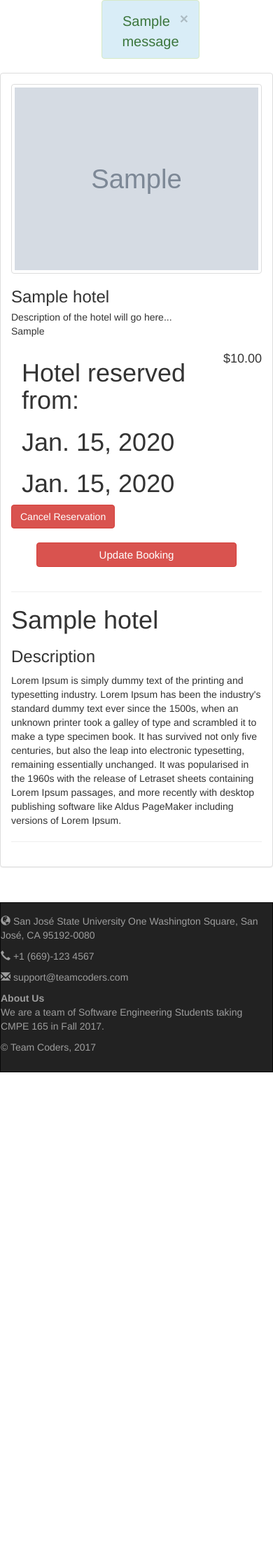
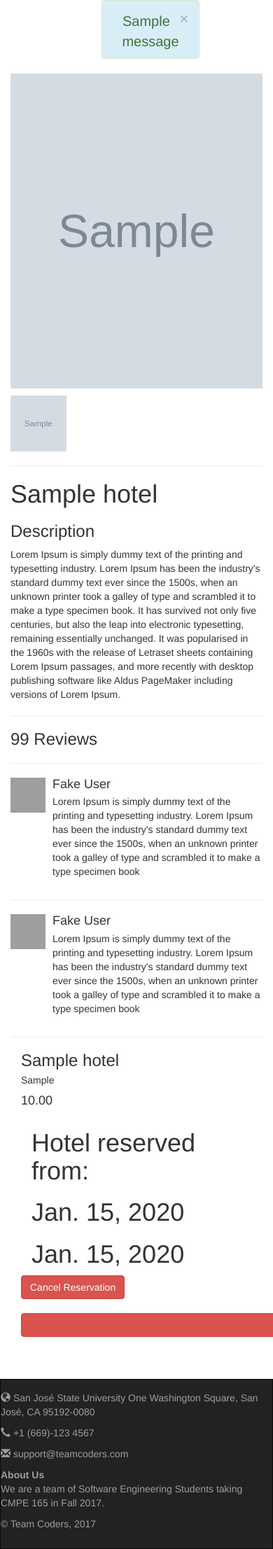
Before and after one commit to ayadawa/crunchy, a Django app: page /bookings/1/ in a window 390 px wide; the page is wider, and only the part inside the window is pictured. Shown: the part 192-2405 px from the top of that part at 70% size. Before the commit the page ends 1724 px from the top of that part, so only its background shows below. Run offline with Django 3.2, Linux system fonts and the light colour scheme; a user stored in the database is signed in; tables that the repository leaves empty hold one stand-in row (values such as "Sample post"); grey boxes marked "Sample" are stand-in pictures; one stand-in notice (Sample message) is shown; some libraries are stand-ins or nearby versions; grey boxes are pictures that could not be loaded.

Commit message:
fixes baby

```diff
--- a/bookings/templates/bookings/detail.html
+++ b/bookings/templates/bookings/detail.html
@@ -1,8 +1,14 @@
 {% extends 'crunchy/base.html' %}
+{% block title %}Hotels{% endblock %}
 
-{% block title %}Detail Page For Reservation{% endblock %}
+{% block styles %}
+    {% load staticfiles %}
+    <link rel="stylesheet" href="{% static 'hotels/styles.css' %}">
+    <script type="text/javascript" src="{% static 'hotels/styles.js' %}" ></script>
+{% endblock %}
 
 {% block content %}
+
     {% if messages %}
 
 
@@ -36,59 +42,26 @@
         </style>
     {% endif %}
 
-    <div class="panel panel-default">
-         <div class="panel-body">
+    <div class="container">
     <div class="row">
+        <div class="col-md-1">
+        </div>
         <!-- Begin first column. -->
-                <div class="col-md-4">
-
+        <div class="col-md-6">
+            <div class="main-container">
+                <div class="main-display">
+{#                    <a href="#" class="thumbnail">#}
+                        <img id="currentImg" src="{{ hotel.images_as_list.0 }}" />
+{#                    </a>#}
+               </div>
+               <div class="bottom-nav-display">
                    {% for image in hotel.images_as_list %}
-                        <a href="#" class="thumbnail">
-                            <img class="media-object" src="{{ image }}" alt="hotel image">
-                        </a>
+                        <img src="{{ image }}" onclick="showImage('{{ image }}');" />
                     {% endfor %}
-                </div><!-- End first column. -->
-
-                <!-- Begin second column. -->
-
-                <div class="col-md-7">
-                    <h3 class="media-heading">{{ hotel.name }}</h3>
-                    Description of the hotel will go here...
-                    <p>{{ hotel.city }}</p>
-                    <h4 class="pull-right">${{ hotel.price }}</h4>
-
-                <div class = container>
-                    <h1>Hotel reserved from: </h1>
-                    <h1>{{ booking.check_in_date }}</h1>
-                    <h1>{{ booking.check_out_date }}</h1>
-
+               </div>
             </div>
 
-{#                        {% if messages %}#}
-{#                    <ul class="messages">#}
-{#                        {% for message in messages %}#}
-{#                        <li{% if message.tags %} class="{{ message.tags }}"{% endif %}>{{ message }}</li>#}
-{#                        {% endfor %}#}
-{#                    </ul>#}
-{#                    {% endif %}#}
 
-
-
-                    <form class="form-horizontal" role="form" action="delete/" method="POST" enctype="multipart/form-data">
-                        {% csrf_token %}
-                        <div class="form-group">
-                            <div class="col-sm-offset-2 col-sm-10">
-                                <button type="submit" class="btn btn-danger">Cancel Reservation</button>
-                            <br>
-                                <div class="form-group">
-                            <div class="col-sm-offset-0 col-sm-4">
-                                <br>
-                                <button type="submit" class="center-block btn btn-danger" style="width:80%;height:35px;font-size:15px;">Update Booking</button>
-                            </div>
-                        </div>
-                                    </div>
-                        </div>
-                    </form>
             <hr>
 
             <h1>{{ hotel.name }}</h1>
@@ -103,9 +76,108 @@
                 software like Aldus PageMaker including versions of Lorem Ipsum.</p>
 
             <hr>
+
+            <h3>99 Reviews</h3><hr>
+
+            <!-- Begin first comment. -->
+            <div class="media">
+                <div class="media-left">
+                    <a href="#">
+                        <img class="media-object"
+                             src="http://s3.amazonaws.com/cdn.roosterteeth.com/default/md/user_profile_male.jpg"
+                             alt=""
+                             style="width:50px;height:50px;">
+                    </a>
+                </div>
+                <div class="media-body">
+                    <h4 class="media-heading">Fake User</h4>
+                    <p>Lorem Ipsum is simply dummy text of the printing and typesetting industry.
+                        Lorem Ipsum has been the industry's standard dummy text ever since the 1500s,
+                        when an unknown printer took a galley of type and scrambled it to make a type
+                        specimen book</p>
+                </div>
+            </div><!-- end first comment. -->
+
+            <hr>
+
+            <!-- Begin second comment. -->
+            <div class="media">
+                <div class="media-left">
+                    <a href="#">
+                        <img class="media-object"
+                             src="http://s3.amazonaws.com/cdn.roosterteeth.com/default/md/user_profile_male.jpg"
+                             alt=""
+                             style="width:50px;height:50px;">
+                    </a>
+                </div>
+                <div class="media-body">
+                    <h4 class="media-heading">Fake User</h4>
+                    <p>Lorem Ipsum is simply dummy text of the printing and typesetting industry.
+                        Lorem Ipsum has been the industry's standard dummy text ever since the 1500s,
+                        when an unknown printer took a galley of type and scrambled it to make a type
+                        specimen book</p>
+                </div>
+            </div><!-- end second comment. -->
+
+            <hr>
+
+        </div><!-- End first column. -->
+
+        <!-- Begin second column. -->
+        <div class="col-md-4">
+
+            <div class="col-md-7">
+                    <h3 class="media-heading">{{ hotel.name }}</h3>
+
+                    <p>{{ hotel.city }}</p>
+                    <h4> {{ hotel.price }}</h4>
+
+                <div class = container>
+                    <h1>Hotel reserved from: </h1>
+                    <h1>{{ booking.check_in_date }}</h1>
+                    <h1>{{ booking.check_out_date }}</h1>
+
+                </div>
+
+
+{#                        {% if messages %}#}
+{#                    <ul class="messages">#}
+{#                        {% for message in messages %}#}
+{#                        <li{% if message.tags %} class="{{ message.tags }}"{% endif %}>{{ message }}</li>#}
+{#                        {% endfor %}#}
+{#                    </ul>#}
+{#                    {% endif %}#}
+
+
+
+
+            <form class="form-horizontal" role="form" action="delete/" method="POST" enctype="multipart/form-data">
+
+                        {% csrf_token %}
+                        <div class="form-group">
+                            <div class="col-sm-offset-2 col-sm-10">
+                                <button type="submit" class="btn btn-danger">Cancel Reservation</button>
+                            <br>
+                                <div class="form-group">
+                            <div class="col-sm-offset-0 col-sm-4">
+                                <br>
+
+                                <button type="submit" class="center-block btn btn-danger" style="width:540%;height:34px;font-size:15px;">Update Booking</button>
+
+                            </div>
+                        </div>
+                                    </div>
+                        </div>
+                    </form>
+
+                    </form>
+                </div>
+            </div>
+
+{#            {% load staticfiles %}#}
+{#            <link rel="stylesheet" href="{% static 'hotels/styles.css' %}">#}
         </div><!-- End second column. -->
 
     </div>
     </div>
-    </div>
 {% endblock %}
--- a/hotels/templates/hotels/detail.html
+++ b/hotels/templates/hotels/detail.html
@@ -1,13 +1,11 @@
 {% extends 'crunchy/base.html' %}
 {% block title %}Hotels{% endblock %}
 
-{% block styles %}
+{% block content %}
+
     {% load staticfiles %}
     <link rel="stylesheet" href="{% static 'hotels/styles.css' %}">
     <script type="text/javascript" src="{% static 'hotels/styles.js' %}" ></script>
-{% endblock %}
-
-{% block content %}
 
     {% if messages %}
 
--- a/resources/import.py
+++ b/resources/import.py
@@ -1,6 +1,9 @@
 import sys, os, django
 
-sys.path.append("E:/CMPE165/crunchy/crunchy") #here store is root folder(means parent).
+
+sys.path.append("C:/Users/MADDI/Desktop/crunchy/crunchy") #here store is root folder(means parent).
+
+
 os.environ.setdefault("DJANGO_SETTINGS_MODULE", "crunchy.settings")
 django.setup()
 
```
Also changed, not shown: bookings/templates/bookings/styles.css (added, +126 -0 lines). Lines whose indentation alone changed are shown as unchanged.
